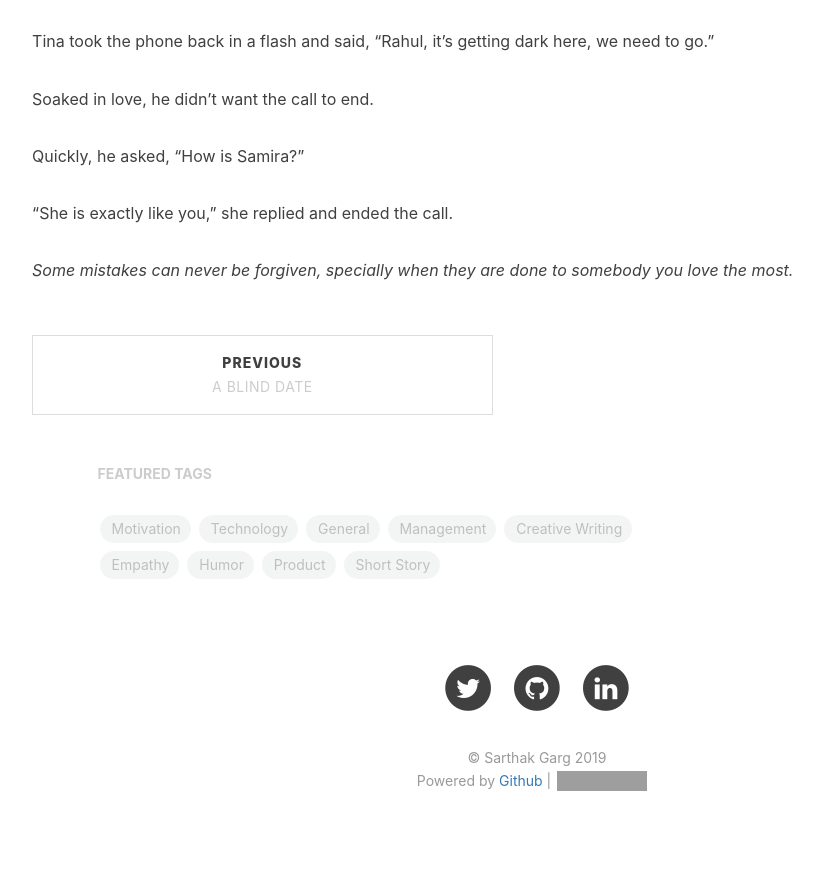
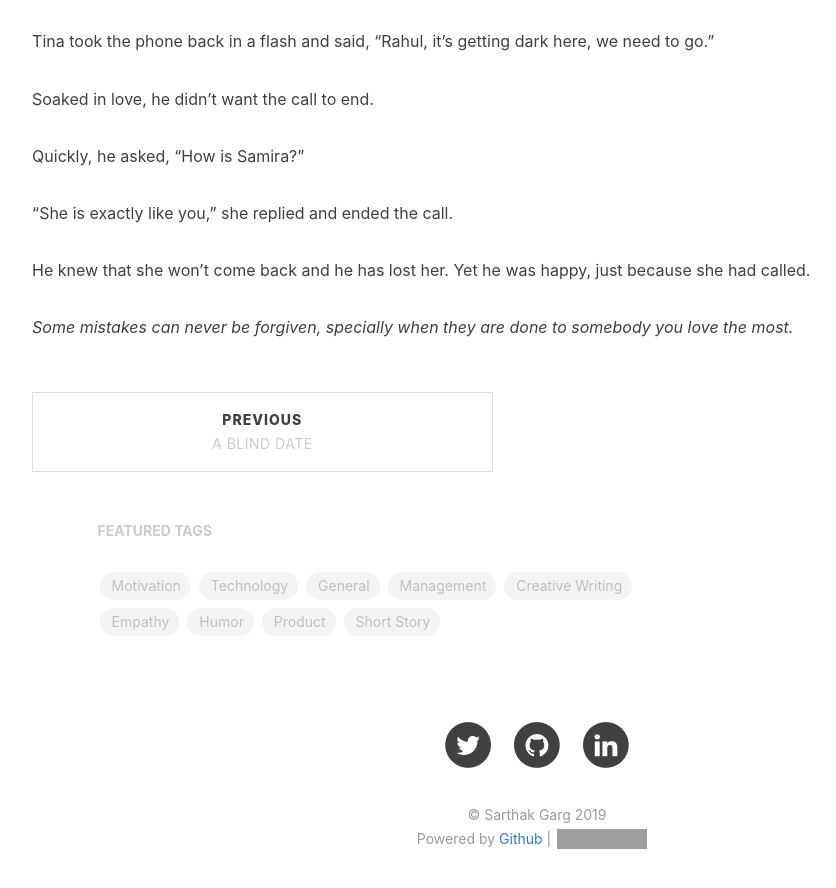
Before and after one commit to gargsaar/singlepage_website_ni, a Jekyll site: the page built from _posts/2019-09-04-i-am-glad-you-called.markdown, in a window 1280 px wide and 900 px high, scrolled down 1819 px. Shown: the top 888 px of the window, without its empty margins (103-939 px from the left). Built offline with Jekyll 4.4.1, drawn with Linux system fonts in a browser that asks for light colours; nearby versions of some CDN libraries; grey boxes are pictures that could not be loaded.

Commit message:
Update 2019-09-04-i-am-glad-you-called.markdown

```diff
--- a/_posts/2019-09-04-i-am-glad-you-called.markdown
+++ b/_posts/2019-09-04-i-am-glad-you-called.markdown
@@ -59,4 +59,6 @@ Quickly, he asked, "How is Samira?"
 
 "She is exactly like you," she replied and ended the call.
 
+He knew that she won’t come back and he has lost her. Yet he was happy, just because she had called.
+
 *Some mistakes can never be forgiven, specially when they are done to somebody you love the most.*
```
